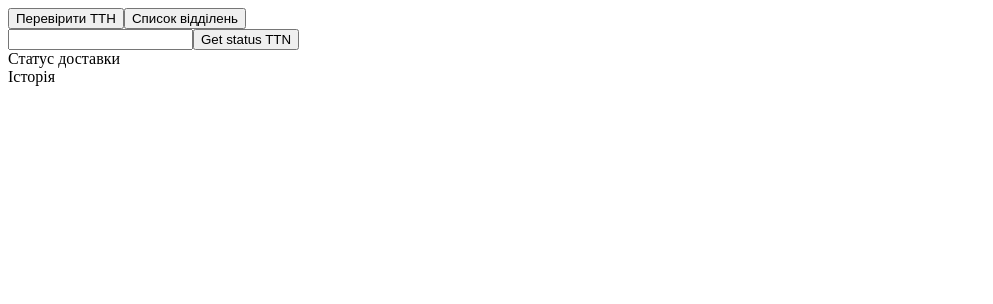
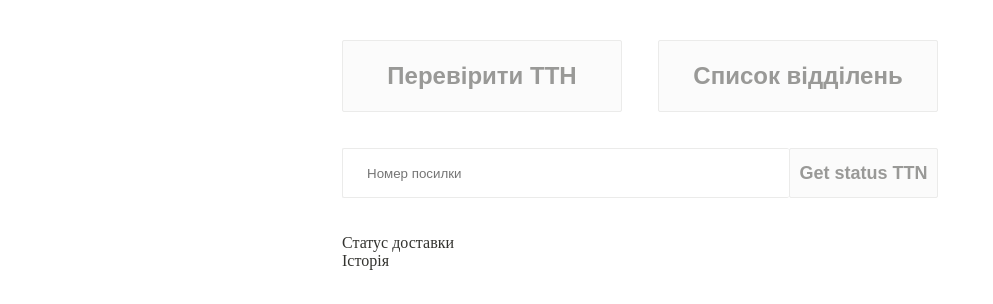
Before and after one commit to yatochkaaa/new-mail-app, a React (Create React App) app: page / in a window 1280 px wide. Shown: the top 304 px of the page, without its empty margins (0-993 px from the left). Built offline with nearby package versions, Linux system fonts and the light colour scheme.

Commit message:
style structure, styles for controlpanel and input

```diff
--- a/package.json
+++ b/package.json
@@ -48,6 +48,7 @@
     "eslint-plugin-n": "^15.6.1",
     "eslint-plugin-promise": "^6.1.1",
     "eslint-plugin-react": "^7.32.2",
+    "sass": "^1.58.3",
     "typescript": "^4.9.5"
   }
 }
--- a/src/App.tsx
+++ b/src/App.tsx
@@ -1,9 +1,10 @@
 import React from 'react'
 import Track from './components/Track'
+import './styles/styles.scss'
 
 const App: React.FC = () => {
   return (
-    <div>
+    <div className='app'>
       <Track />
     </div>
   )
--- a/src/components/Track.tsx
+++ b/src/components/Track.tsx
@@ -1,14 +1,20 @@
 const Track: React.FC = () => {
   return (
     <div className='track'>
-      <div className='track__panel'>
+      <div className='track__controlPanel'>
         <button>Перевірити ТТН</button>
         <button>Список відділень</button>
       </div>
 
       <div className='track__form'>
-          <input type="text" />
-          <button>Get status TTN</button>
+        <input
+          className='track__formInput'
+          type="number"
+          placeholder="Номер посилки"
+        />
+        <button className='track__formButton'>
+          Get status TTN
+        </button>
       </div>
 
       <div>
--- /dev/null
+++ b/src/styles/_variables.scss
@@ -0,0 +1,5 @@
+$font-color: #33332f;
+$button-color: #999997;
+$button-background: #fbfbfb;
+$border-color: #ebebea;
+$border: 1px solid $border-color;
--- /dev/null
+++ b/src/styles/app.scss
@@ -0,0 +1,9 @@
+.app {
+  margin: 40px;
+  display: flex;
+  justify-content: center;
+  align-items: center;
+  font-size: 16px;
+  font-weight: 400;
+  color: $font-color;
+}
--- /dev/null
+++ b/src/styles/normilize.scss
@@ -0,0 +1,20 @@
+body {
+  box-sizing: border-box;
+  margin: 0;
+  padding: 0;
+}
+
+input::-webkit-outer-spin-button,
+input::-webkit-inner-spin-button {
+  -webkit-appearance: none;
+  margin: 0;
+}
+
+input[type=number] {
+  -moz-appearance: textfield;
+  appearance: textfield;
+}
+
+input:focus{
+  outline: none;
+}
--- /dev/null
+++ b/src/styles/styles.scss
@@ -0,0 +1,4 @@
+@import './variables';
+@import './normilize.scss';
+@import './app.scss';
+@import './track.scss';
--- /dev/null
+++ b/src/styles/track.scss
@@ -0,0 +1,48 @@
+.track {
+  button {
+    background-color: $button-background;
+    color: $button-color;
+    border-radius: 2px;
+    border: $border;
+    font-weight: bold;
+  }
+
+  &__controlPanel {
+    margin-bottom: 36px;
+
+    & button {
+      width: 280px;
+      height: 72px;
+      font-size: 24px;
+
+      &:not(:last-child) {
+        margin-right: 36px;
+      }
+    }
+  }
+
+  &__form {
+    display: flex;
+    align-items: center;
+    margin-bottom: 36px;
+  }
+
+  &__formInput {
+    height: 48px;
+    padding: 0 34px 0 24px;
+    border-radius: 2px;
+    border: $border;
+    border-right: 0;
+    padding-right: 16px;
+    width: 100%;
+    height: 48px;
+  }
+
+  &__formButton {
+    box-sizing: border-box;
+    font-size: 18px;
+    height: 50px;
+    width: 212px;
+    border: border;
+  }
+}
```
Also changed, not shown: 1 other file (tests, documents, lock files or other folders).
